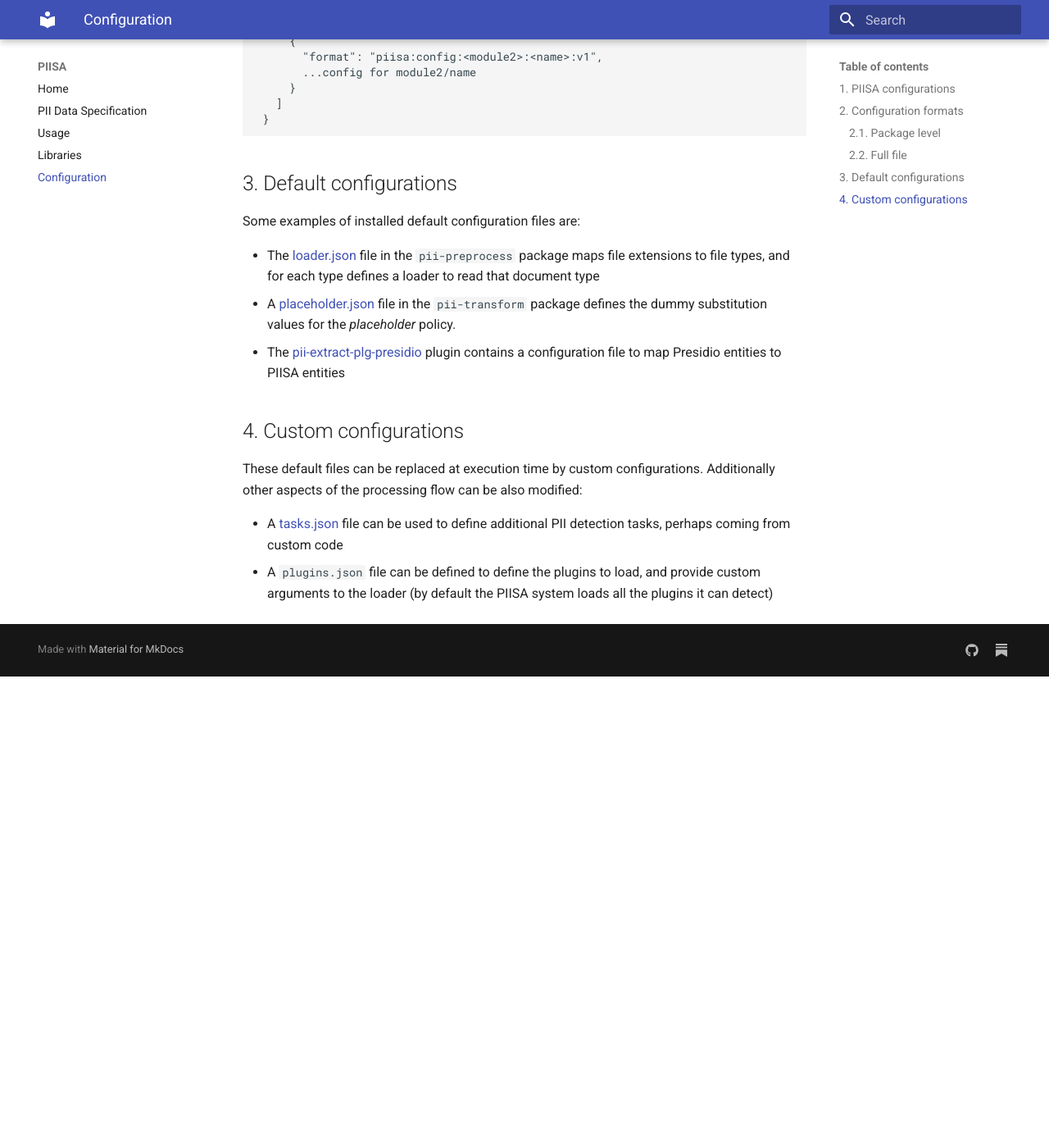
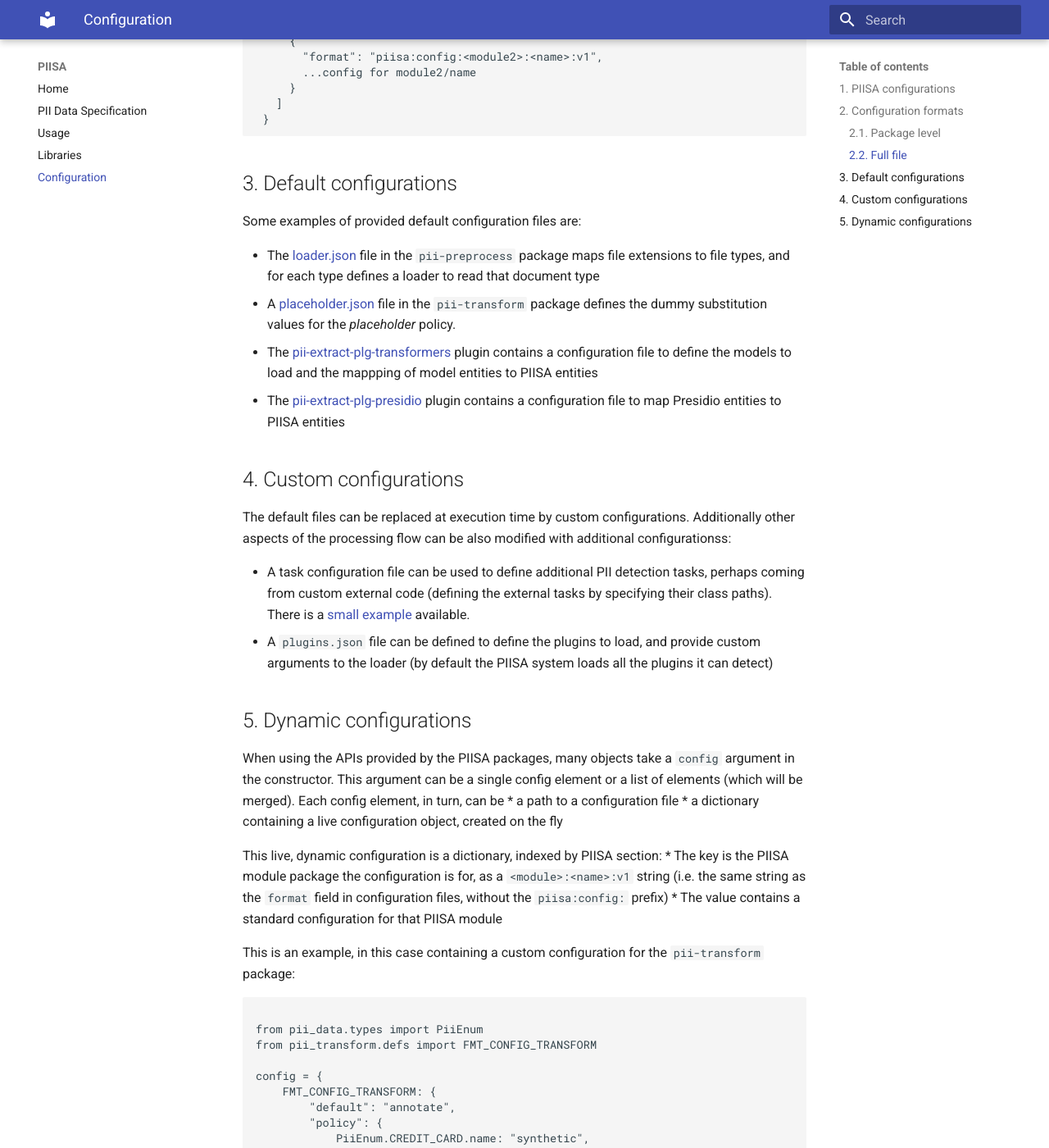
Before and after one commit to piisa/piisa, an MkDocs documentation site: the page built from docs/configuration.md, in a window 1280 px wide and 1400 px high, scrolled down 1776 px. Shown: the whole window at 82% size. Built offline with MkDocs 1.6.1 and Material for MkDocs 9.7.7, drawn with Linux system fonts in a browser that asks for light colours; before the commit the page ends 2601 px from its top, so only the background shows below that; some of the changed text lies outside the part shown.

Commit message:
changed usage instructions to use Transformers plugin

````diff
--- a/docs/configuration.md
+++ b/docs/configuration.md
@@ -87,29 +87,73 @@
 
 ## 3. Default configurations
 
-Some examples of installed default configuration files are:
+Some examples of provided default configuration files are:
 
 * The [loader.json] file in the `pii-preprocess` package maps file extensions
   to file types, and for each type defines a loader to read that document type
 * A [placeholder.json] file in the `pii-transform` package defines the dummy
   substitution values for the _placeholder_ policy.
+* The [pii-extract-plg-transformers] plugin contains a configuration file to
+  define the models to load and the mappping of model entities to PIISA entities
 * The [pii-extract-plg-presidio] plugin contains a configuration file to map
   Presidio entities to PIISA entities
 
 
 ## 4. Custom configurations
 
-These default files can be replaced at execution time by custom configurations.
-Additionally other aspects of the processing flow can be also modified:
+The default files can be replaced at execution time by custom configurations.
+Additionally other aspects of the processing flow can be also modified with
+additional configurationss:
 
-* A [tasks.json] file can be used to define additional PII detection tasks, perhaps
-  coming from custom code
-* A `plugins.json` file can be defined to define the plugins to load, and provide
-  custom arguments to the loader (by default the PIISA system loads all the plugins it
-  can detect)
+* A task configuration file can be used to define additional PII detection tasks,
+  perhaps coming from custom external code (defining the external tasks by
+  specifying their class paths). There is a [small example] available.
+* A `plugins.json` file can be defined to define the plugins to load, and
+  provide custom arguments to the loader (by default the PIISA system loads all
+  the plugins it can detect)
+
+
+## 5. Dynamic configurations
+
+When using the APIs provided by the PIISA packages, many objects take a
+`config` argument in the constructor. This argument can be a single config
+element or a list of elements (which will be merged). Each config element, in
+turn, can be
+ * a path to a configuration file
+ * a dictionary containing a live configuration object, created on the fly
+
+This live, dynamic configuration is a dictionary, indexed by PIISA section:
+ * The key is the PIISA module package the configuration is for, as a
+   `<module>:<name>:v1` string (i.e. the same string as the `format` field
+   in configuration files, without the `piisa:config:` prefix)
+ * The value contains a standard configuration for that PIISA module
+
+This is an example, in this case containing a custom configuration for the
+`pii-transform` package:
+
+```Python
+
+from pii_data.types import PiiEnum
+from pii_transform.defs import FMT_CONFIG_TRANSFORM
+
+config = {
+    FMT_CONFIG_TRANSFORM: {
+        "default": "annotate",
+        "policy": {
+            PiiEnum.CREDIT_CARD.name: "synthetic",
+            PiiEnum.GOV_ID.name: "label"
+        }
+    }
+}
+```
+
+If used in an object constructor, a custom config will be merged with the default
+config for the module (if it exists), overriding any matching fields and adding
+the new ones.
 
 
 [loader.json]: https://github.com/piisa/pii-preprocess/blob/main/src/pii_preprocess/resources/doc-loader.json
 [placeholder.json]: https://github.com/piisa/pii-transform/blob/main/src/pii_transform/resources/placeholder.json
-[tasks.json]: https://github.com/piisa/pii-extract-base/blob/main/test/data/tasklist-example.json
+[small example]: https://github.com/piisa/pii-extract-base/blob/main/test/data/tasklist-example.json
 [pii-extract-plg-presidio]: https://github.com/piisa/pii-extract-plg-presidio/blob/main/src/pii_extract_plg_presidio/resources/plugin-config.json
+[pii-extract-plg-transformers]: https://github.com/piisa/pii-extract-plg-transformers/blob/main/src/pii_extract_plg_transformers/resources/plugin-config.json
````
Also changed, not shown: docs/libraries.md (+7 -1 lines), docs/usage.md (+26 -15 lines).
